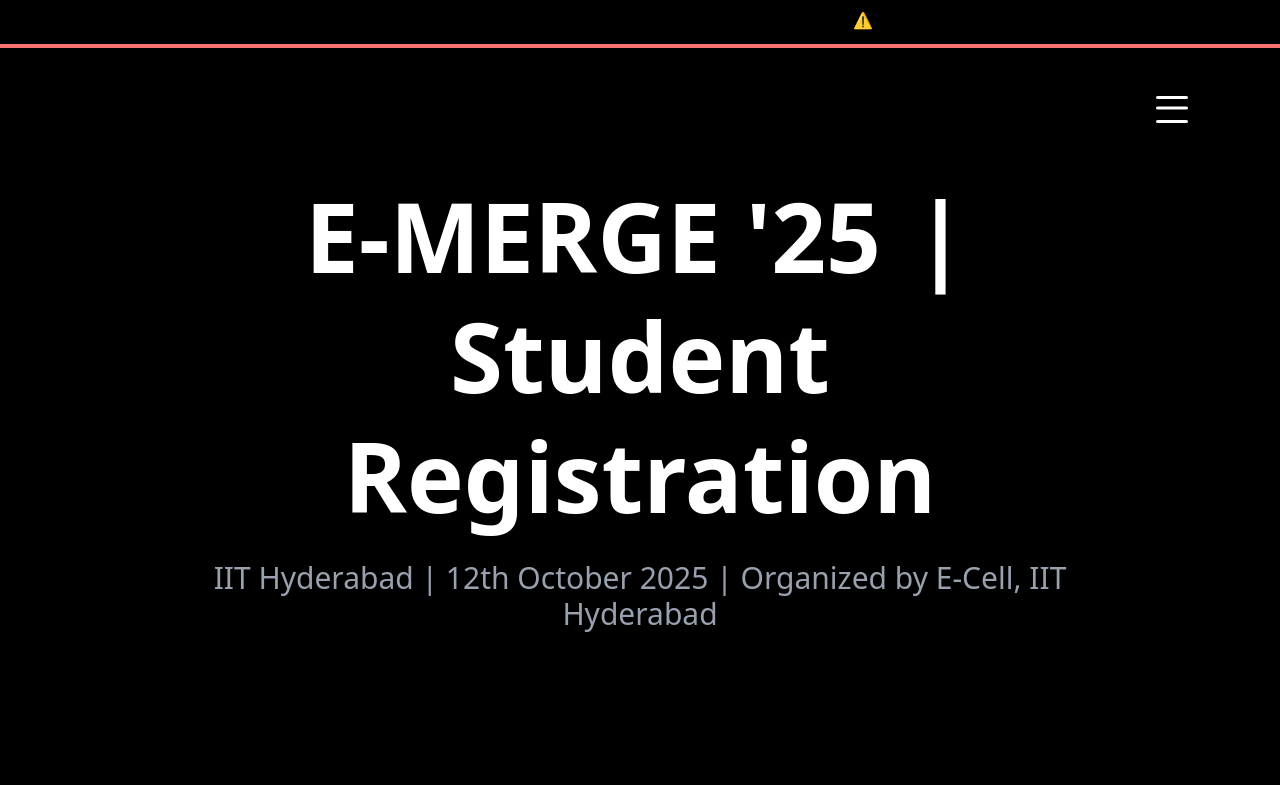
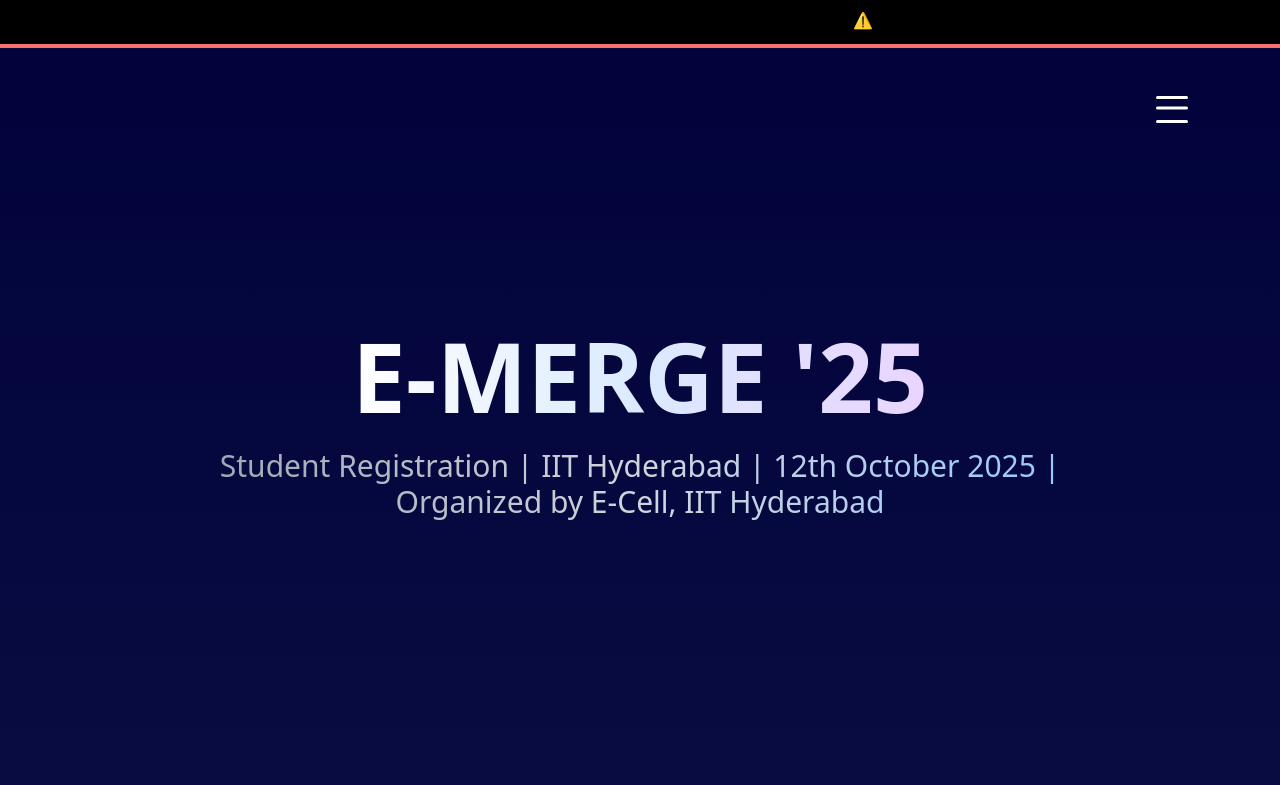
Before and after one commit to E-Cell-IITH/website-2025-26, a Next.js app: page /emerge in a window 1280 px wide. Shown: the top 785 px of the page. Built offline with nearby package versions, Linux system fonts and the light colour scheme.

Commit message:
added gradient in emerge

```diff
--- a/src/components/emergeComponents/App.jsx
+++ b/src/components/emergeComponents/App.jsx
@@ -113,20 +113,17 @@ export default function RegistrationForm() {
     return (
         <>
             {showSuccessModal && <SuccessModal onClose={() => setShowSuccessModal(false)} />}
-            <div className="bg-black min-h-screen text-gray-200">
+           <div className="min-h-screen text-gray-200 bg-gradient-to-b from-[#02023B] via-[#1C1C4A] to-[#0F0F1C]">
                 <div className="container mx-auto px-6 sm:px-8 lg:px-12">
                     <div className="max-w-5xl mx-auto py-12 sm:py-16">
-                        <div className="relative flex items-center justify-center min-h-[85vh] bg-black text-center p-4">
-                            <div className="max-w-5xl">
-                                <h1 className="text-5xl sm:text-6xl lg:text-7xl xl:text-8xl font-extrabold text-white leading-tight">
-                                    E-MERGE '25 <span className="mx-2 text-white">|</span> Student Registration
+                        <div className="relative flex flex-col items-center justify-center min-h-[90vh] text-center p-4">
+                            <h1 className="text-5xl sm:text-6xl lg:text-7xl xl:text-8xl font-extrabold bg-gradient-to-r from-white via-blue-100 to-purple-200 bg-clip-text text-transparent ">
+                                E-MERGE '25
                             </h1>
-                                <p className="mt-6 text-xl md:text-2xl lg:text-3xl text-gray-400">
-                                    IIT Hyderabad | 12th October 2025 | Organized by E-Cell, IIT Hyderabad
+                            <p className="mt-6 text-xl md:text-2xl lg:text-3xl bg-gradient-to-r from-gray-400 via-gray-300 to-blue-300 bg-clip-text text-transparent">
+                                Student Registration | IIT Hyderabad | 12th October 2025 | Organized by E-Cell, IIT Hyderabad
                             </p>
                         </div>
-                        </div>
-
                         <div className="mb-20 p-6 sm:p-8">
                             <p className="text-2xl lg:text-3xl text-gray-300 mb-10 leading-relaxed">Welcome to the official registration form for E-MERGE '25 — a national celebration of ideas, innovation, and student entrepreneurship. Choose between:</p>
                             <div className="space-y-8 text-2xl text-gray-200">
--- a/src/components/teamComponents/HeroSection.jsx
+++ b/src/components/teamComponents/HeroSection.jsx
@@ -1,4 +1,4 @@
-export default function HeroSection() {
+export default function HeroSectionTeam() {
     return (
         <>
             <br />
@@ -24,7 +24,7 @@ export default function HeroSection() {
                     <div className="absolute top-[40%] left-0 right-0 text-center p-4 pt-2 z-20 animate-slide-up">
                         {/* Only visible on large and above */}
                         <h1 className="text-white font-bold text-3xl sm:text-4xl md:text-5xl lg:text-8xl hidden lg:block animated-gradient-text">
-                            ENTREPRENEURSHIP CELL
+                            TEAM E-CELL
                         </h1>
 
                         {/* Shown below lg, fits in one line */}
```
Lines whose indentation alone changed are shown as unchanged.
